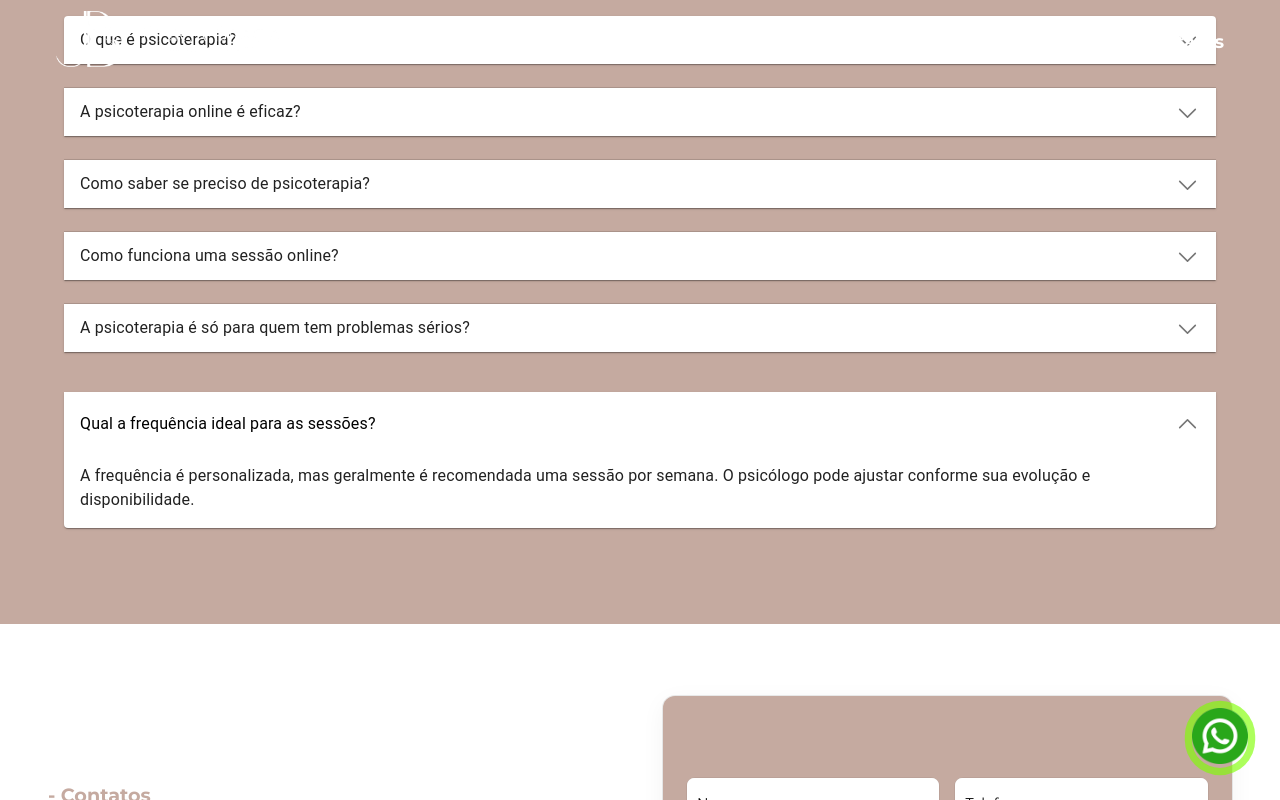
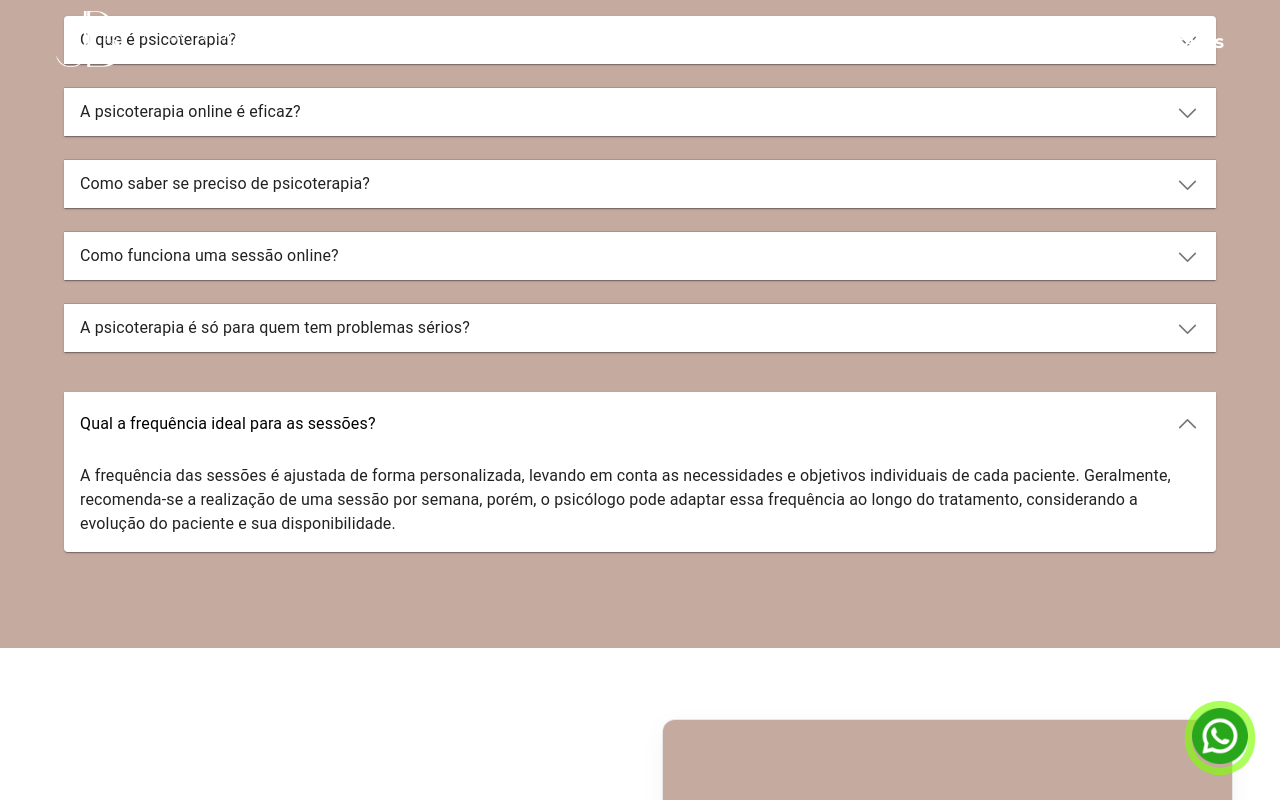
Before and after one commit to WesleiPossidonio/landing-page-dra-Jessica-Braga, a React (Vite) app: page / in a window 1280 px wide. Both pictures are taken after a click on the button "Qual a frequência ideal para as sessões?". Shown: the part 3595-4395 px from the top of the page. Built offline with nearby package versions, Linux system fonts and the light colour scheme.

Commit message:
update title section hero and acordion in faq

```diff
--- a/src/pages/components/Faq/index.tsx
+++ b/src/pages/components/Faq/index.tsx
@@ -128,12 +128,32 @@ export const Faq = () => {
             </AccordionContent>
             <AccordionDetails>
               <Typography>
+                A frequência das sessões é ajustada de forma personalizada,
+                levando em conta as necessidades e objetivos individuais de cada
+                paciente. Geralmente, recomenda-se a realização de uma sessão
+                por semana, porém, o psicólogo pode adaptar essa frequência ao
+                longo do tratamento, considerando a evolução do paciente e sua
+                disponibilidade.
+              </Typography>
+            </AccordionDetails>
+          </Accordion>
+
+          {/* <Accordion>
+            <AccordionContent
+              expandIcon={<CaretDown size={25} />}
+              aria-controls="panel2-content"
+              id="panel2-header"
+            >
+              <Typography></Typography>
+            </AccordionContent>
+            <AccordionDetails>
+              <Typography>
                 A frequência é personalizada, mas geralmente é recomendada uma
                 sessão por semana. O psicólogo pode ajustar conforme sua
                 evolução e disponibilidade.
               </Typography>
             </AccordionDetails>
-          </Accordion>
+          </Accordion> */}
         </ContentAcordion>
       </ContainerAcordion>
     </ContainerFaq>
--- a/src/pages/components/Hero/styled.ts
+++ b/src/pages/components/Hero/styled.ts
@@ -40,6 +40,6 @@ export const ContainerText = styled.div`
 
   @media (max-width: 500px) {
     max-width: 100%;
-    margin-top: 5rem;
+    margin-top: 7.5rem;
   }
 `
```
